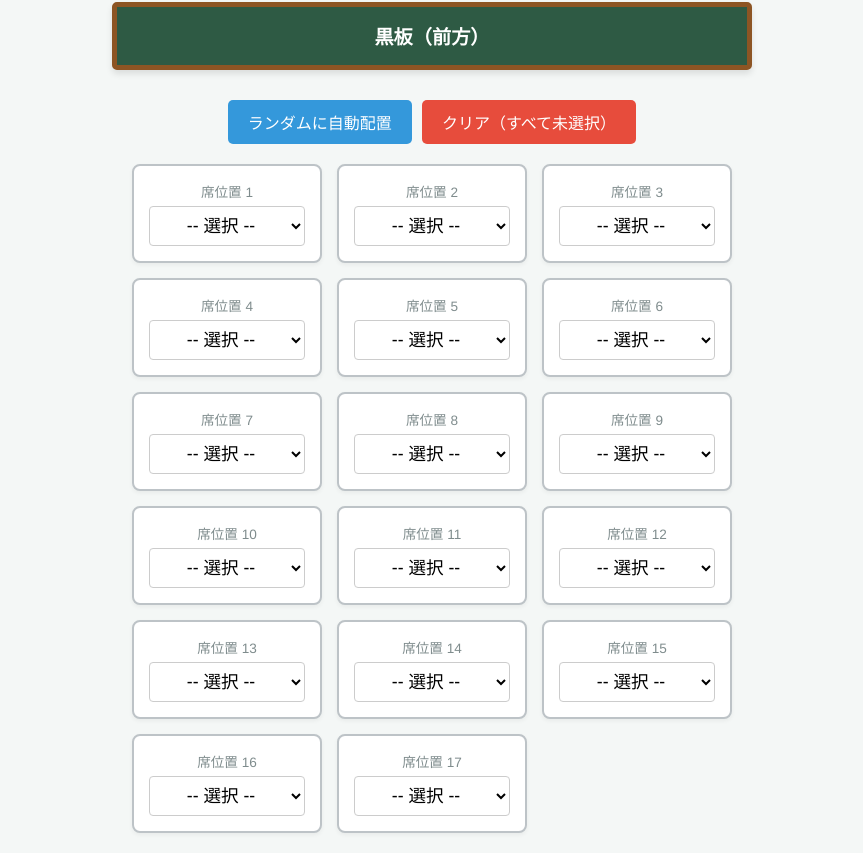
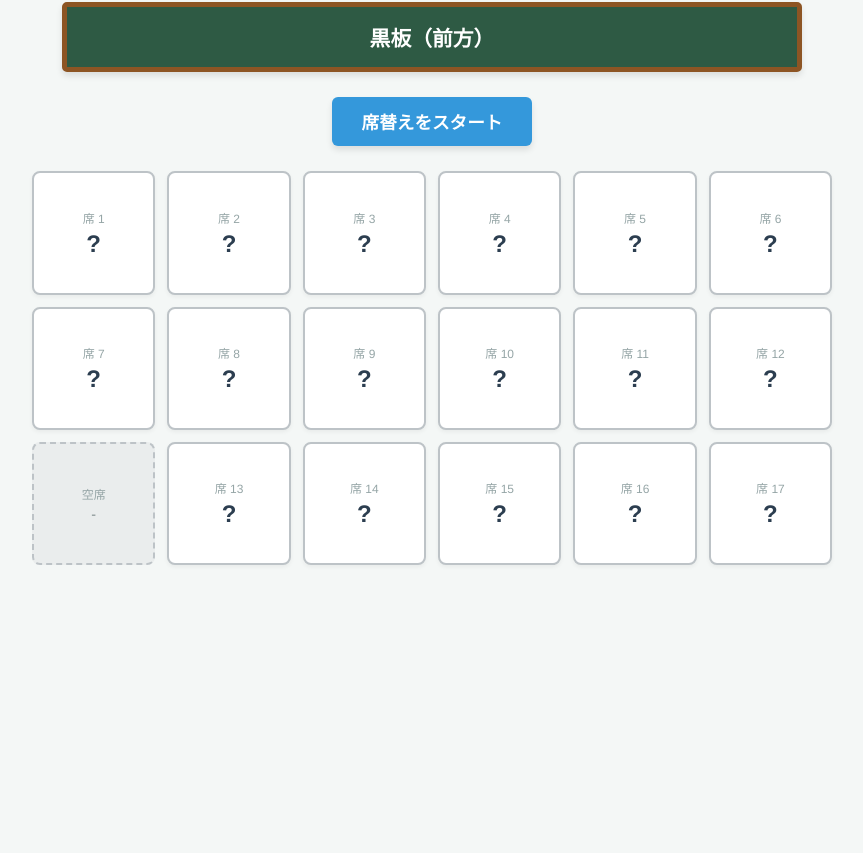
Before and after one commit to ss55611-prog/-, a plain HTML site: page index.html in a window 1280 px wide. Shown: the part 95-948 px from the top of the page, without its empty margins (208-1071 px from the left). After the commit the page ends 800 px from the top, so only its background shows below. Drawn offline with Linux system fonts and the light colour scheme.

Commit message:
Update index.html

```diff
--- a/index.html
+++ b/index.html
@@ -3,7 +3,7 @@
 <head>
     <meta charset="UTF-8">
     <meta name="viewport" content="width=device-width, initial-scale=1.0">
-    <title>席替えアプリ</title>
+    <title>席替えツール</title>
     <style>
         body {
             font-family: 'Helvetica Neue', Arial, sans-serif;
@@ -21,59 +21,53 @@
         }
 
         .blackboard {
-            width: 80%;
-            max-width: 600px;
+            width: 90%;
+            max-width: 700px;
             background-color: #2e5a44;
             color: white;
             text-align: center;
             padding: 15px;
             border-radius: 5px;
             border: 5px solid #8d5524;
-            font-size: 1.2rem;
+            font-size: 1.3rem;
             font-weight: bold;
-            margin-bottom: 30px;
+            margin-bottom: 25px;
             box-shadow: 0 4px 6px rgba(0,0,0,0.1);
         }
 
         .controls {
-            margin-bottom: 20px;
-            display: flex;
-            gap: 10px;
+            margin-bottom: 25px;
         }
 
         button {
-            padding: 10px 20px;
-            font-size: 1rem;
+            padding: 12px 30px;
+            font-size: 1.1rem;
+            font-weight: bold;
             border: none;
-            border-radius: 5px;
+            border-radius: 6px;
             cursor: pointer;
-            transition: background-color 0.2s;
+            background-color: #3498db;
+            color: white;
+            box-shadow: 0 4px 6px rgba(0,0,0,0.1);
+            transition: all 0.2s;
         }
 
-        .btn-random {
-            background-color: #3498db;
-            color: white;
-        }
-
-        .btn-random:hover {
+        button:hover {
             background-color: #2980b9;
         }
 
-        .btn-reset {
-            background-color: #e74c3c;
-            color: white;
+        button:disabled {
+            background-color: #bdc3c7;
+            cursor: not-allowed;
+            box-shadow: none;
         }
 
-        .btn-reset:hover {
-            background-color: #c0392b;
-        }
-
-        /* 席の配置レイアウト（例：3列×6行など調整可能） */
+        /* 横6列 × 縦3行（全18マス） */
         .seating-chart {
             display: grid;
-            grid-template-columns: repeat(3, 1fr); /* 横3列 */
-            gap: 15px;
-            max-width: 600px;
+            grid-template-columns: repeat(6, 1fr);
+            gap: 12px;
+            max-width: 800px;
             width: 100%;
         }
 
@@ -81,137 +75,160 @@
             background-color: white;
             border: 2px solid #bdc3c7;
             border-radius: 8px;
-            padding: 15px;
+            aspect-ratio: 1 / 1;
             display: flex;
             flex-direction: column;
             align-items: center;
+            justify-content: center;
             box-shadow: 0 2px 4px rgba(0,0,0,0.05);
+            transition: transform 0.1s, border-color 0.2s;
         }
 
         .seat-label {
-            font-size: 0.85rem;
-            color: #7f8c8d;
-            margin-bottom: 5px;
+            font-size: 0.75rem;
+            color: #95a5a6;
+            margin-bottom: 4px;
         }
 
-        select {
-            width: 100%;
-            padding: 8px;
-            font-size: 1.1rem;
-            border: 1px solid #ccc;
-            border-radius: 4px;
-            background-color: #fff;
-            text-align: center;
-            cursor: pointer;
+        .seat-number {
+            font-size: 1.5rem;
+            font-weight: bold;
+            color: #2c3e50;
         }
 
-        select:focus {
-            outline: none;
-            border-color: #3498db;
+        /* 空席マスのスタイル */
+        .seat.empty {
+            background-color: #eaeded;
+            border: 2px dashed #bdc3c7;
+            box-shadow: none;
+        }
+
+        .seat.empty .seat-number {
+            font-size: 0.9rem;
+            color: #7f8c8d;
+            font-weight: normal;
+        }
+
+        /* シャッフル中の演出 */
+        .shuffling {
+            border-color: #e67e22;
+            transform: scale(1.02);
         }
     </style>
 </head>
 <body>
 
-    <h1>席替えシミュレーター</h1>
+    <h1>席替え</h1>
     <div class="blackboard">黒板（前方）</div>
 
     <div class="controls">
-        <button class="btn-random" onclick="shuffleSeats()">ランダムに自動配置</button>
-        <button class="btn-reset" onclick="resetSeats()">クリア（すべて未選択）</button>
+        <button id="startBtn" onclick="startShuffle()">席替えをスタート</button>
     </div>
 
-    <!-- 17席分の配置領域 -->
+    <!-- 18マス（17席 + 左下空席）の配置領域 -->
     <div class="seating-chart" id="seatingChart"></div>
 
     <script>
-        const TOTAL_SEATS = 17; // 全17席/17人
+        // ==========================================
+        // 【管理者設定】最終結果の席配置（1〜17番）
+        // 左下の空席（マス13）を除いた「17マス分」の配置です。
+        // （上から順・左から右へ番号を割り当ててください）
+        // ==========================================
+        const FINAL_TARGET_SEATS = [
+            1,  2,  3,  4,  5,  6,   // 1行目 (1〜6番目のマス)
+            7,  8,  9,  10, 11, 12,  // 2行目 (7〜12番目のマス)
+            // [マス13は空席]
+            13, 14, 15, 16, 17       // 3行目 (14〜18番目のマス)
+        ];
+
+        const EMPTY_CELL_INDEX = 13; // 一番左下（13番目のマス）を空席に設定
+        const TOTAL_CELLS = 18;       // マス目の総数（6列 × 3行）
+        const TOTAL_SEATS = 17;       // 実際の席数
         const seatsContainer = document.getElementById('seatingChart');
+        const startBtn = document.getElementById('startBtn');
 
-        // 初期表示：17個の席を生成
+        // 初期表示の設定
         function initChart() {
             seatsContainer.innerHTML = '';
-            for (let seatNo = 1; seatNo <= TOTAL_SEATS; seatNo++) {
+            let seatCounter = 1;
+
+            for (let i = 1; i <= TOTAL_CELLS; i++) {
                 const seatDiv = document.createElement('div');
-                seatDiv.className = 'seat';
+                seatDiv.id = `cell-${i}`;
 
-                const label = document.createElement('div');
-                label.className = 'seat-label';
-                label.innerText = `席位置 ${seatNo}`;
-
-                const select = document.createElement('select');
-                select.id = `seat-select-${seatNo}`;
-
-                // ドロップダウンリストを更新するイベントを追加
-                select.addEventListener('change', updateAllDropdowns);
-
-                seatDiv.appendChild(label);
-                seatDiv.appendChild(select);
+                if (i === EMPTY_CELL_INDEX) {
+                    // 13番目（一番左下）は空席
+                    seatDiv.className = 'seat empty';
+                    seatDiv.innerHTML = `
+                        <div class="seat-label">空席</div>
+                        <div class="seat-number">-</div>
+                    `;
+                } else {
+                    seatDiv.className = 'seat';
+                    seatDiv.innerHTML = `
+                        <div class="seat-label">席 ${seatCounter}</div>
+                        <div class="seat-number" id="num-cell-${i}">?</div>
+                    `;
+                    seatCounter++;
+                }
                 seatsContainer.appendChild(seatDiv);
             }
-            updateAllDropdowns();
         }
 
-        // 選択状況に応じてドロップダウンの選択肢を更新（重複選択を防止）
-        function updateAllDropdowns() {
-            // 現在どの番号がどの席で選ばれているか取得
-            const selectedValues = [];
-            for (let i = 1; i <= TOTAL_SEATS; i++) {
-                const val = document.getElementById(`seat-select-${i}`).value;
-                if (val !== "") {
-                    selectedValues.push(parseInt(val));
+        // シャッフル演出と結果確定
+        function startShuffle() {
+            startBtn.disabled = true;
+
+            // 演出時間（1.5秒〜4秒の間でランダムに変動させて自然に見せる）
+            const duration = Math.floor(Math.random() * 2500) + 1500;
+            const intervalTime = 50; // ナンバーが切り替わる間隔 (ミリ秒)
+
+            // 空席以外の「数字が入るマス」の要素リストを取得
+            const activeCellElements = [];
+            for (let i = 1; i <= TOTAL_CELLS; i++) {
+                if (i !== EMPTY_CELL_INDEX) {
+                    const el = document.getElementById(`cell-${i}`);
+                    el.classList.add('shuffling');
+                    activeCellElements.push(document.getElementById(`num-cell-${i}`));
                 }
             }
 
-            // 各ドロップダウンの選択肢を再構築
-            for (let i = 1; i <= TOTAL_SEATS; i++) {
-                const select = document.getElementById(`seat-select-${i}`);
-                const currentVal = select.value;
+            // 数字をパラパラと高速で入れ替えるタイマー処理
+            const timer = setInterval(() => {
+                // 1〜17の配列を作成してランダムシャッフル
+                const randomNums = Array.from({length: TOTAL_SEATS}, (_, i) => i + 1);
+                for (let i = randomNums.length - 1; i > 0; i--) {
+                    const j = Math.floor(Math.random() * (i + 1));
+                    [randomNums[i], randomNums[j]] = [randomNums[j], randomNums[i]];
+                }
 
-                select.innerHTML = '<option value="">-- 選択 --</option>';
+                // 画面上の数字を一瞬切り替える
+                for (let i = 0; i < TOTAL_SEATS; i++) {
+                    activeCellElements[i].innerText = randomNums[i];
+                }
+            }, intervalTime);
 
-                for (let num = 1; num <= TOTAL_SEATS; num++) {
-                    // 「自分自身が現在選んでいる番号」または「他でまだ選ばれていない番号」を表示
-                    if (num == currentVal || !selectedValues.includes(num)) {
-                        const option = document.createElement('option');
-                        option.value = num;
-                        option.textContent = `${num} 番`;
-                        if (num == currentVal) {
-                            option.selected = true;
-                        }
-                        select.appendChild(option);
-                    }
+            // 指定時間が経過したら演出を止め、あらかじめ設定した配列をセットする
+            setTimeout(() => {
+                clearInterval(timer);
+
+                for (let i = 0; i < TOTAL_SEATS; i++) {
+                    // シャッフル用スタイルの解除
+                    let cellIndex = i + 1;
+                    if (cellIndex >= EMPTY_CELL_INDEX) cellIndex++; // 空席マスをスキップ
+
+                    const cellDiv = document.getElementById(`cell-${cellIndex}`);
+                    cellDiv.classList.remove('shuffling');
+
+                    // 【結果セット】コード内で指定した FINAL_TARGET_SEATS の数字を表示
+                    activeCellElements[i].innerText = FINAL_TARGET_SEATS[i];
                 }
-            }
+
+                startBtn.disabled = false;
+            }, duration);
         }
 
-        // 1〜17をランダムに配置する機能
-        function shuffleSeats() {
-            // 1〜17の配列を作成してシャッフル
-            const numbers = Array.from({length: TOTAL_SEATS}, (_, i) => i + 1);
-            for (let i = numbers.length - 1; i > 0; i--) {
-                const j = Math.floor(Math.random() * (i + 1));
-                [numbers[i], numbers[j]] = [numbers[j], numbers[i]];
-            }
-
-            // 席にセット
-            for (let i = 1; i <= TOTAL_SEATS; i++) {
-                const select = document.getElementById(`seat-select-${i}`);
-                select.value = numbers[i - 1];
-            }
-            updateAllDropdowns();
-        }
-
-        // 全てリセット
-        function resetSeats() {
-            for (let i = 1; i <= TOTAL_SEATS; i++) {
-                const select = document.getElementById(`seat-select-${i}`);
-                select.value = "";
-            }
-            updateAllDropdowns();
-        }
-
-        // ページ読み込み時に初期化を実行
+        // ページ読み込み時にマス目を生成
         window.onload = initChart;
     </script>
 </body>
```
